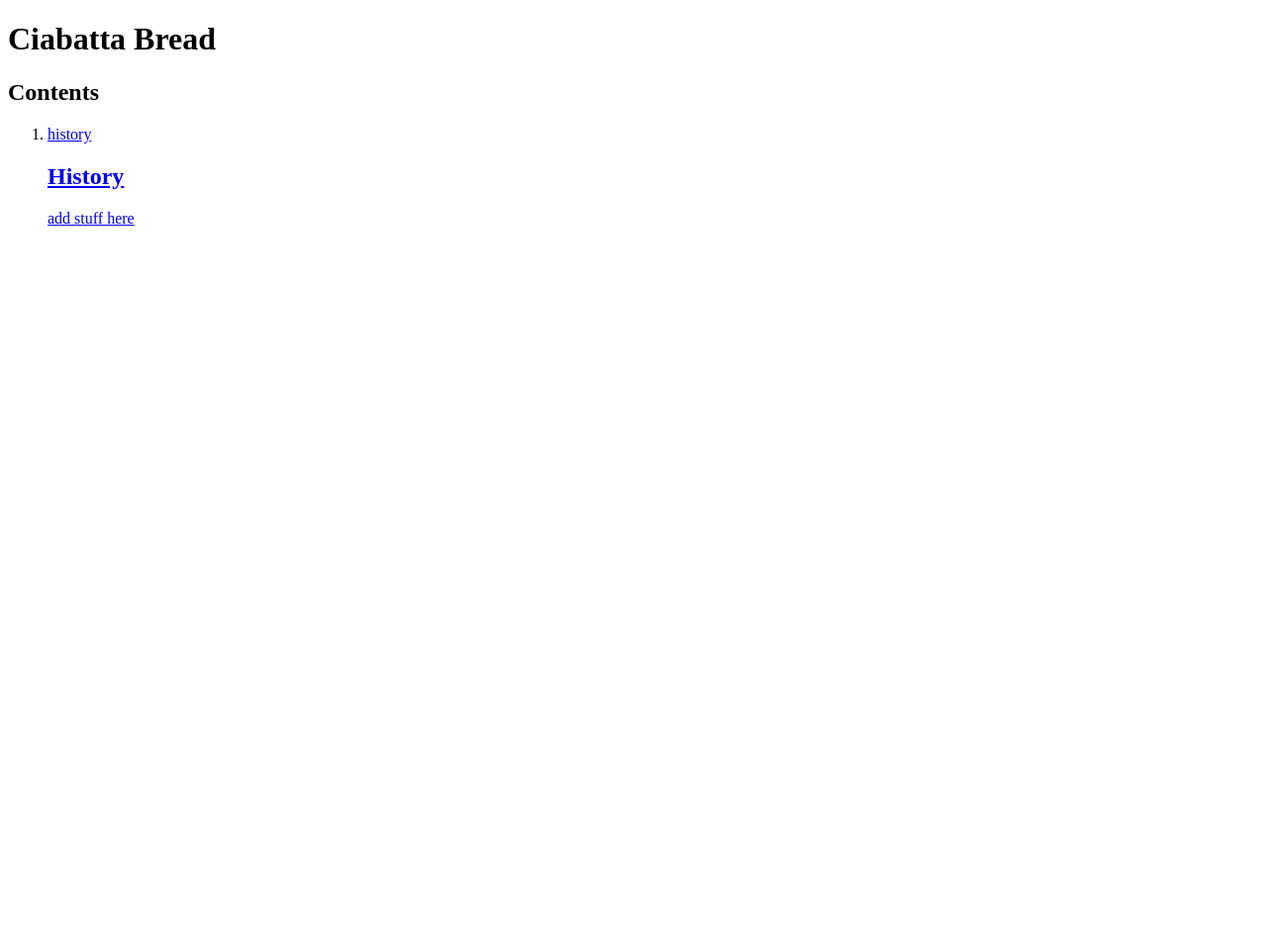
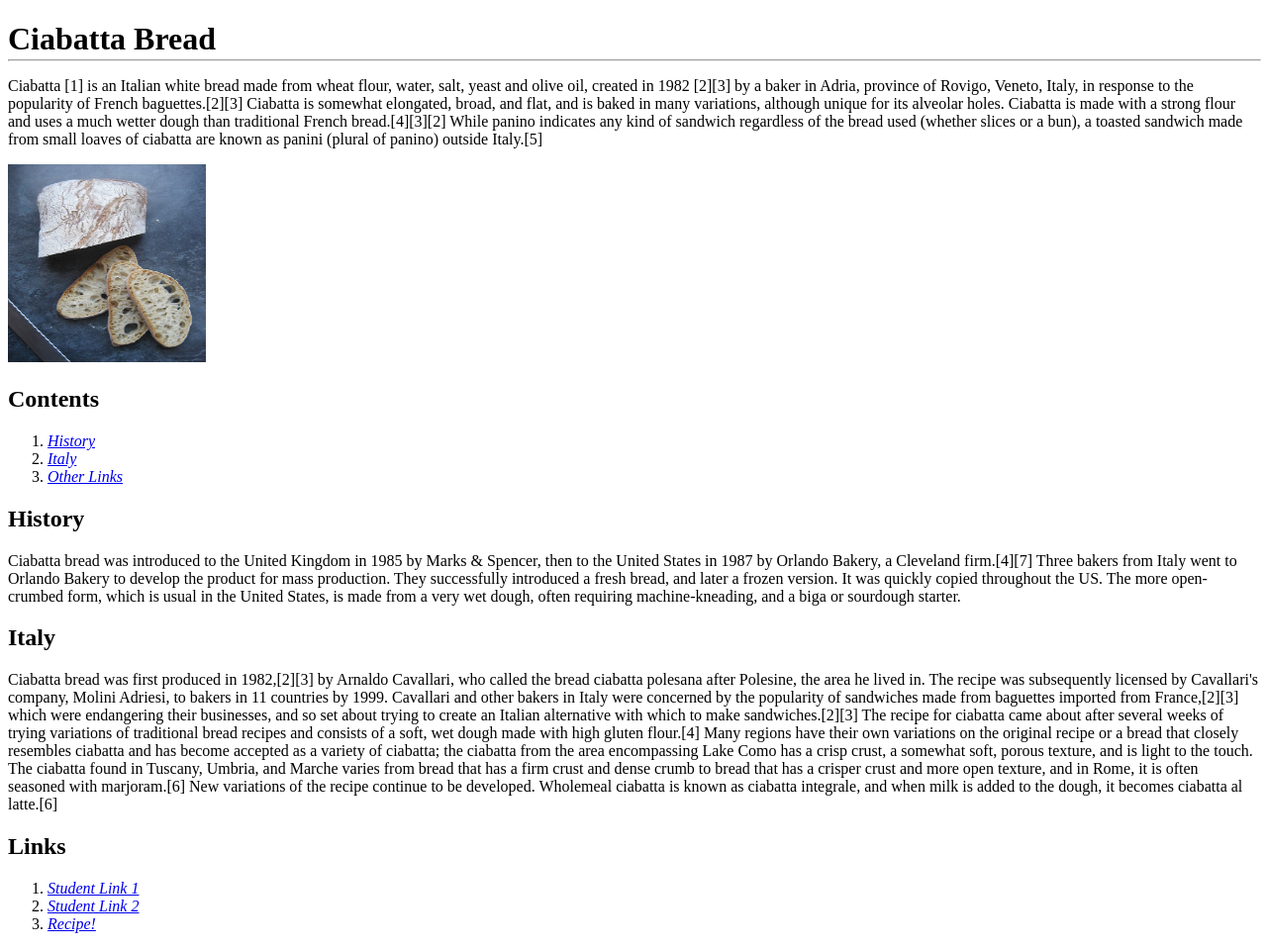
Before and after one commit to aldi5883/aldi5883.github.io, a plain HTML site: page assignment3.html in a window 1280 px wide. Shown: the whole page at 99% size. Before the commit the page ends 800 px from the top, so only its background shows below. Drawn offline with Linux system fonts and the light colour scheme.

Commit message:
new apge

```diff
--- a/assignment3.html
+++ b/assignment3.html
@@ -2,20 +2,46 @@
 <html lang="en" dir="ltr">
 
   <head>
-
         <meta charset="utf-8">
         <title>Ciabatta Bread</title>
-
   </head>
   <body>
     <h1> Ciabatta Bread</h1>
+    <hr style= "margin-top: -20px; width:100%; color:black">
+
+
+    <p>Ciabatta [1] is an Italian white bread made from wheat flour, water, salt, yeast and olive oil, created in 1982 [2][3] by a baker in Adria, province of Rovigo, Veneto, Italy, in response to the popularity of French baguettes.[2][3] Ciabatta is somewhat elongated, broad, and flat, and is baked in many variations, although unique for its alveolar holes. Ciabatta is made with a strong flour and uses a much wetter dough than traditional French bread.[4][3][2]
+
+While panino indicates any kind of sandwich regardless of the bread used (whether slices or a bun), a toasted sandwich made from small loaves of ciabatta are known as panini (plural of panino) outside Italy.[5]</p>
+
+<a href="img/500px-Ciabatta_cut.JPG"></a>
+
+<p><img src="img/500px-Ciabatta_cut.JPG" alt="Bread" width="200" height="200"></p>
     <h2>Contents</h2>
+
     <ol>
-      <li><a href="#history"> history</li>
+      <li><a href="#history"><em>History</em></a></li>
+      <li><a href="#Italy"><em>Italy</em></a></li>
+      <li><a href="#Links"><em>Other Links</em></a></li>
+    </ol>
 
       <h2 id="history">History</h2>
-      <p>add stuff here</p>
-    </ol>
+      <p>Ciabatta bread was introduced to the United Kingdom in 1985 by Marks & Spencer, then to the United States in 1987 by Orlando Bakery, a Cleveland firm.[4][7] Three bakers from Italy went to Orlando Bakery to develop the product for mass production. They successfully introduced a fresh bread, and later a frozen version. It was quickly copied throughout the US. The more open-crumbed form, which is usual in the United States, is made from a very wet dough, often requiring machine-kneading, and a biga or sourdough starter.</p>
+
+      <h2 id="Italy">Italy</h2>
+      <p>Ciabatta bread was first produced in 1982,[2][3] by Arnaldo Cavallari, who called the bread ciabatta polesana after Polesine, the area he lived in. The recipe was subsequently licensed by Cavallari's company, Molini Adriesi, to bakers in 11 countries by 1999. Cavallari and other bakers in Italy were concerned by the popularity of sandwiches made from baguettes imported from France,[2][3] which were endangering their businesses, and so set about trying to create an Italian alternative with which to make sandwiches.[2][3] The recipe for ciabatta came about after several weeks of trying variations of traditional bread recipes and consists of a soft, wet dough made with high gluten flour.[4]
+
+Many regions have their own variations on the original recipe or a bread that closely resembles ciabatta and has become accepted as a variety of ciabatta; the ciabatta from the area encompassing Lake Como has a crisp crust, a somewhat soft, porous texture, and is light to the touch. The ciabatta found in Tuscany, Umbria, and Marche varies from bread that has a firm crust and dense crumb to bread that has a crisper crust and more open texture, and in Rome, it is often seasoned with marjoram.[6]
+
+New variations of the recipe continue to be developed. Wholemeal ciabatta is known as ciabatta integrale, and when milk is added to the dough, it becomes ciabatta al latte.[6]</p>
+
+      <h2 id="Links">Links</h2>
+      <ol>
+        <li><a href="https://mape0744.github.io/assignment3.html"><em>Student Link 1</em></a></li>
+        <li><a href="https://atls2200--web.slack.com/archives/C02T71ENMH9/p1643320770015000?thread_ts=1643318272.008100&cid=C02T71ENMH9"><em>Student Link 2</em></a></li>
+        <li><a href="https://www.bbc.co.uk/food/recipes/ciabatta_85453"><em>Recipe!</em></a></li>
+      </ol>
+
 
   </body>
 
```
Also changed, not shown: img/500px-Ciabatta_cut.JPG (added).
